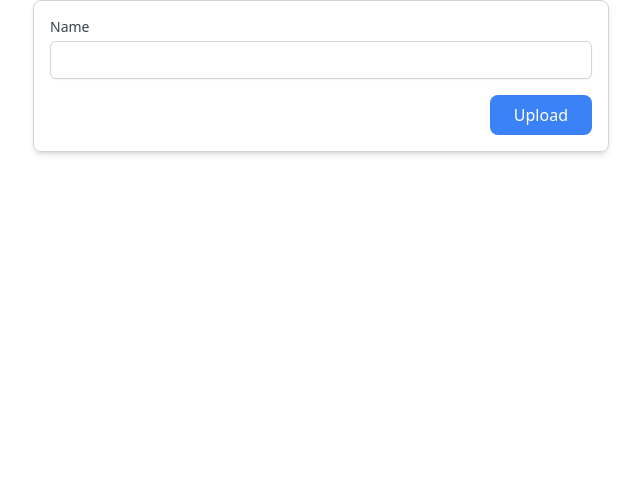
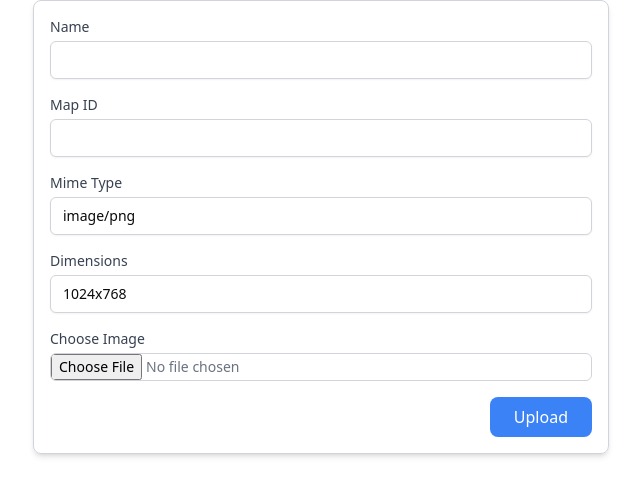
Before and after one commit to Harshitpareek741/StreamBattles, a Next.js app: page /createspace in a window 1280 px wide. Shown: the top 496 px of the page, without its empty margins (319-959 px from the left). Built offline with nearby package versions, Linux system fonts and the light colour scheme.

Commit message:
Update page.tsx

```diff
--- a/app/(pages)/createspace/page.tsx
+++ b/app/(pages)/createspace/page.tsx
@@ -106,10 +106,65 @@ const UploadForm = () => {
         />
       </div>
 
-      {/* Other fields remain the same */}
+    <div className="mb-4">
+        <label htmlFor="mapId" className="block text-sm font-medium text-gray-700">
+          Map ID
+        </label>
+        <input
+          type="text"
+          id="mapId"
+          name="mapId"
+          value={formData.mapId}
+          onChange={handleChange}
+          className="mt-1 block w-full px-3 py-2 border border-gray-300 rounded-md shadow-sm focus:outline-none focus:ring-indigo-500 focus:border-indigo-500 sm:text-sm"
+        />
+      </div>
+
+      <div className="mb-4">
+        <label htmlFor="mimeType" className="block text-sm font-medium text-gray-700">
+          Mime Type
+        </label>
+        <input
+          type="text"
+          id="mimeType"
+          name="mimeType"
+          value={formData.mimeType}
+          onChange={handleChange}
+          className="mt-1 block w-full px-3 py-2 border border-gray-300 rounded-md shadow-sm focus:outline-none focus:ring-indigo-500 focus:border-indigo-500 sm:text-sm"
+        />
+      </div>
+
+      <div className="mb-4">
+        <label htmlFor="dimensions" className="block text-sm font-medium text-gray-700">
+          Dimensions
+        </label>
+        <input
+          type="text"
+          id="dimensions"
+          name="dimensions"
+          value={formData.dimensions}
+          onChange={handleChange}
+          className="mt-1 block w-full px-3 py-2 border border-gray-300 rounded-md shadow-sm focus:outline-none focus:ring-indigo-500 focus:border-indigo-500 sm:text-sm"
+        />
+      </div>
+
+      <div className="mb-4">
+        <label htmlFor="file" className="block text-sm font-medium text-gray-700">
+          Choose Image
+        </label>
+        <input
+          type="file"
+          id="file"
+          name="file"
+          accept="image/*"
+          onChange={handleFileChange}
+          className="mt-1 block w-full text-sm text-gray-500 border border-gray-300 rounded-md"
+        />
+      </div>
 
       <div className="mt-4 flex justify-end">
         <button
+
           type="submit"
           className="px-6 py-2 bg-blue-500 text-white rounded-lg hover:bg-blue-700"
         >
```
